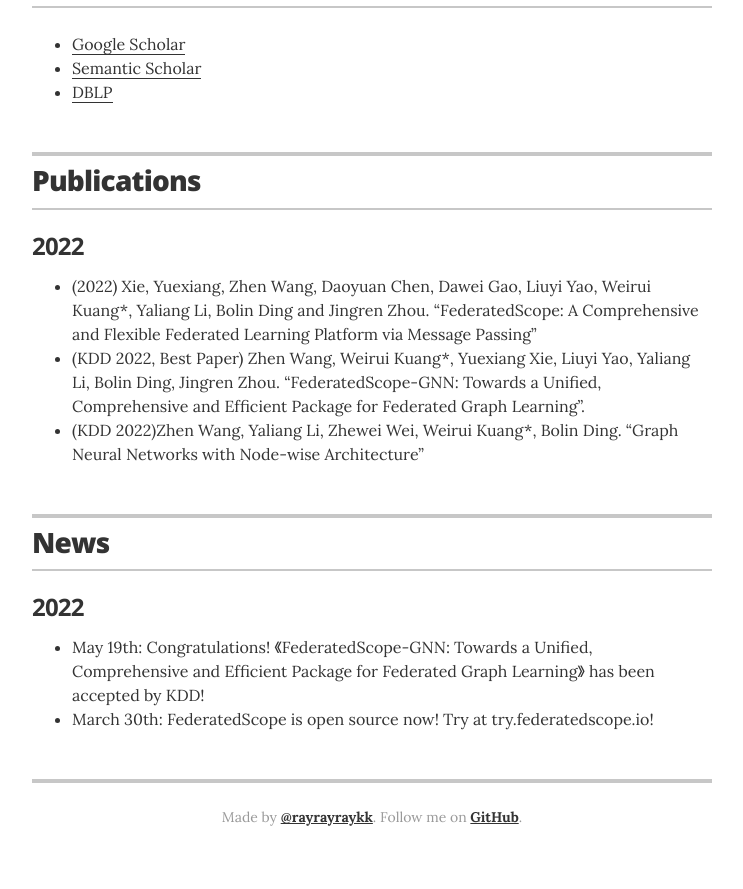
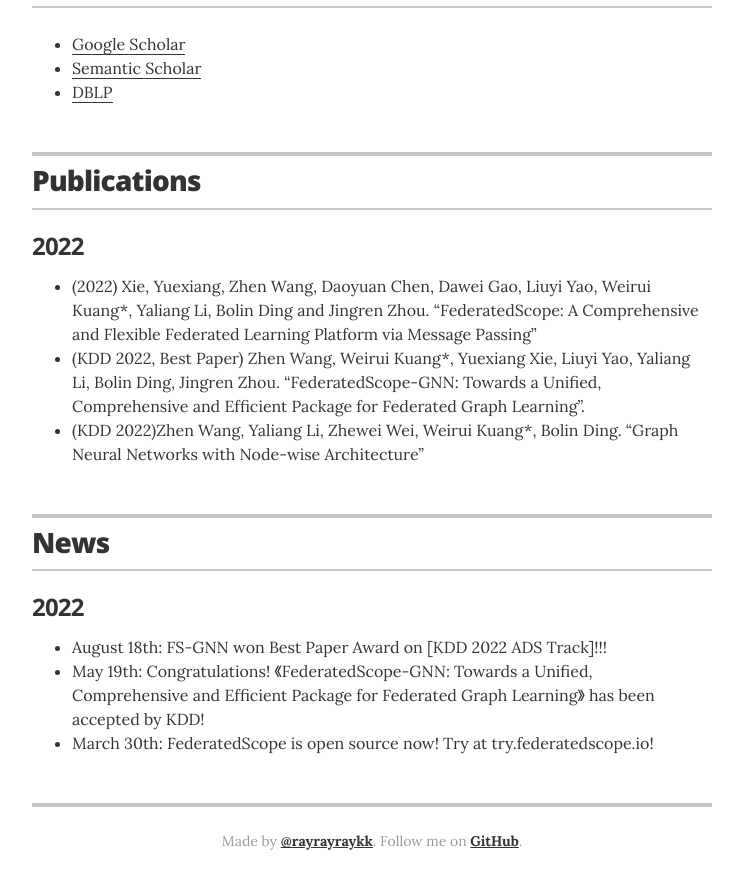
Before and after one commit to rayrayraykk/weiruikuang, a Jekyll site: the page built from index.html, in a window 1280 px wide and 900 px high, scrolled down 1171 px. Shown: the top 889 px of the window, without its empty margins (268-1011 px from the left). Built offline with Jekyll 4.4.1, drawn with Linux system fonts in a browser that asks for light colours.

Commit message:
Update news.yml
Signed-off-by: Weirui Kuang <39145382+rayrayraykk@users.noreply.github.com>

```diff
--- a/_data/news.yml
+++ b/_data/news.yml
@@ -1,4 +1,5 @@
 - year: 2022
   contents:
+    - content: "August 18th: FS-GNN won Best Paper Award on [KDD 2022 ADS Track]!!!"
     - content: "May 19th: Congratulations! 《FederatedScope-GNN: Towards a Unified, Comprehensive and Efficient Package for Federated Graph Learning》 has been accepted by KDD!"
     - content: "March 30th: FederatedScope is open source now! Try at try.federatedscope.io!"
```
